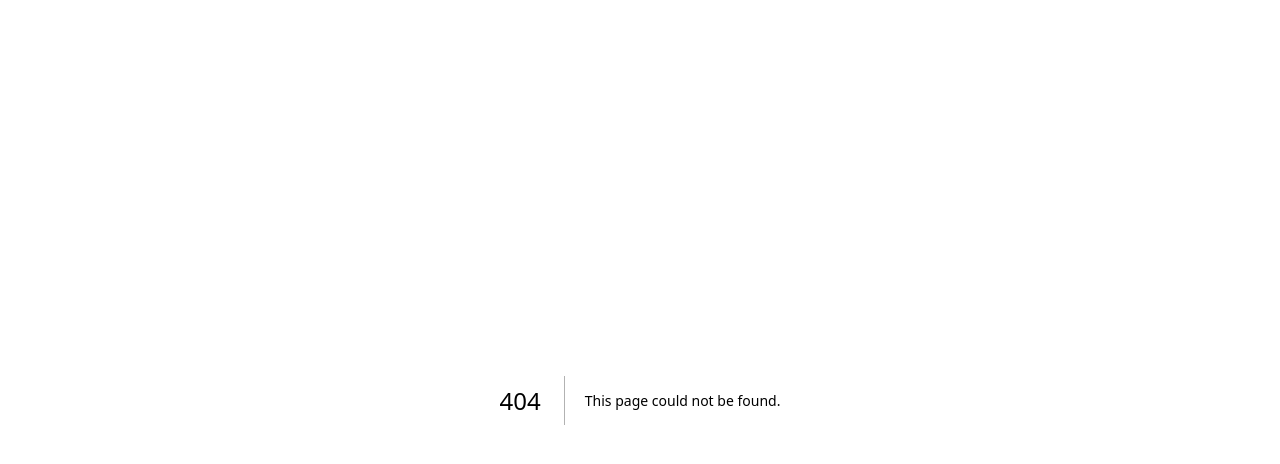
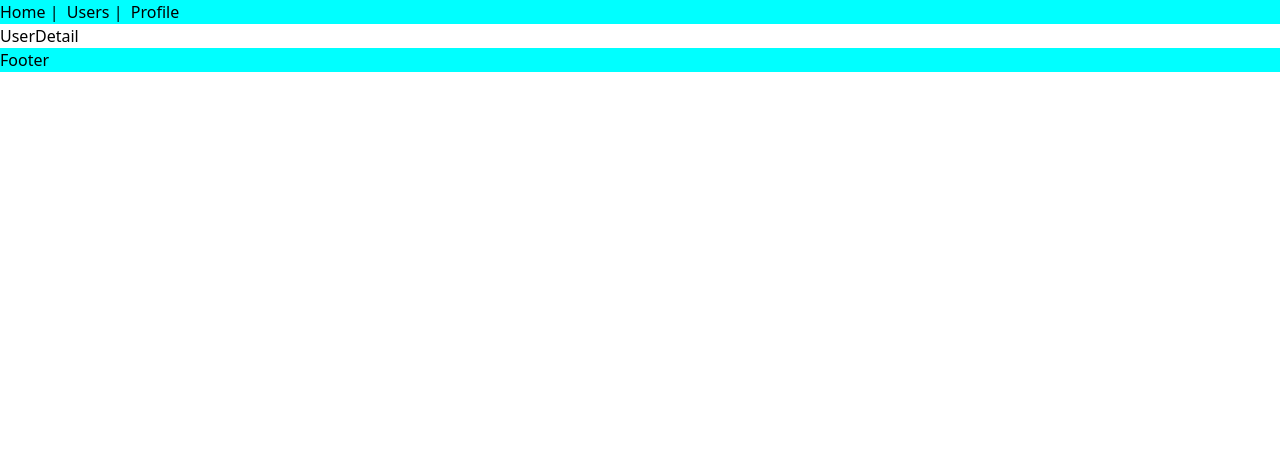
Before and after one commit to 016apih/kelas-nexjs-batch-57, a Next.js app: page /users/detail in a window 1280 px wide. Before the commit this address had no page. Shown: the top 464 px of the page. Built offline with nearby package versions, Linux system fonts and the light colour scheme.

Commit message:
tugas hari 7: Routing di NextJS

```diff
--- a/components/menu/index.js
+++ b/components/menu/index.js
@@ -12,6 +12,7 @@ const Menu = () => {
    return (
       <div>
          <Link href='/' className={bgActive("/")}>Home</Link> | &nbsp;
+         <Link href='/users' className={bgActive("/users")}>Users</Link> | &nbsp;
          <Link href='/profile' className={bgActive("/profile")}>Profile</Link>
       </div>
    )
--- /dev/null
+++ b/pages/users/detail.js
@@ -0,0 +1,11 @@
+import Layout from "@/layout";
+
+const UserDetail = () => {
+   return (
+      <Layout metaTitle="user Detail">
+         <div>UserDetail</div>
+      </Layout>
+   )
+}
+
+export default UserDetail
--- /dev/null
+++ b/pages/users/index.js
@@ -0,0 +1,11 @@
+import Layout from "@/layout"
+
+const Users = () => {
+   return (
+      <Layout metaTitle="Users">
+         <div>Users</div>
+      </Layout>
+   )
+}
+
+export default Users
```
